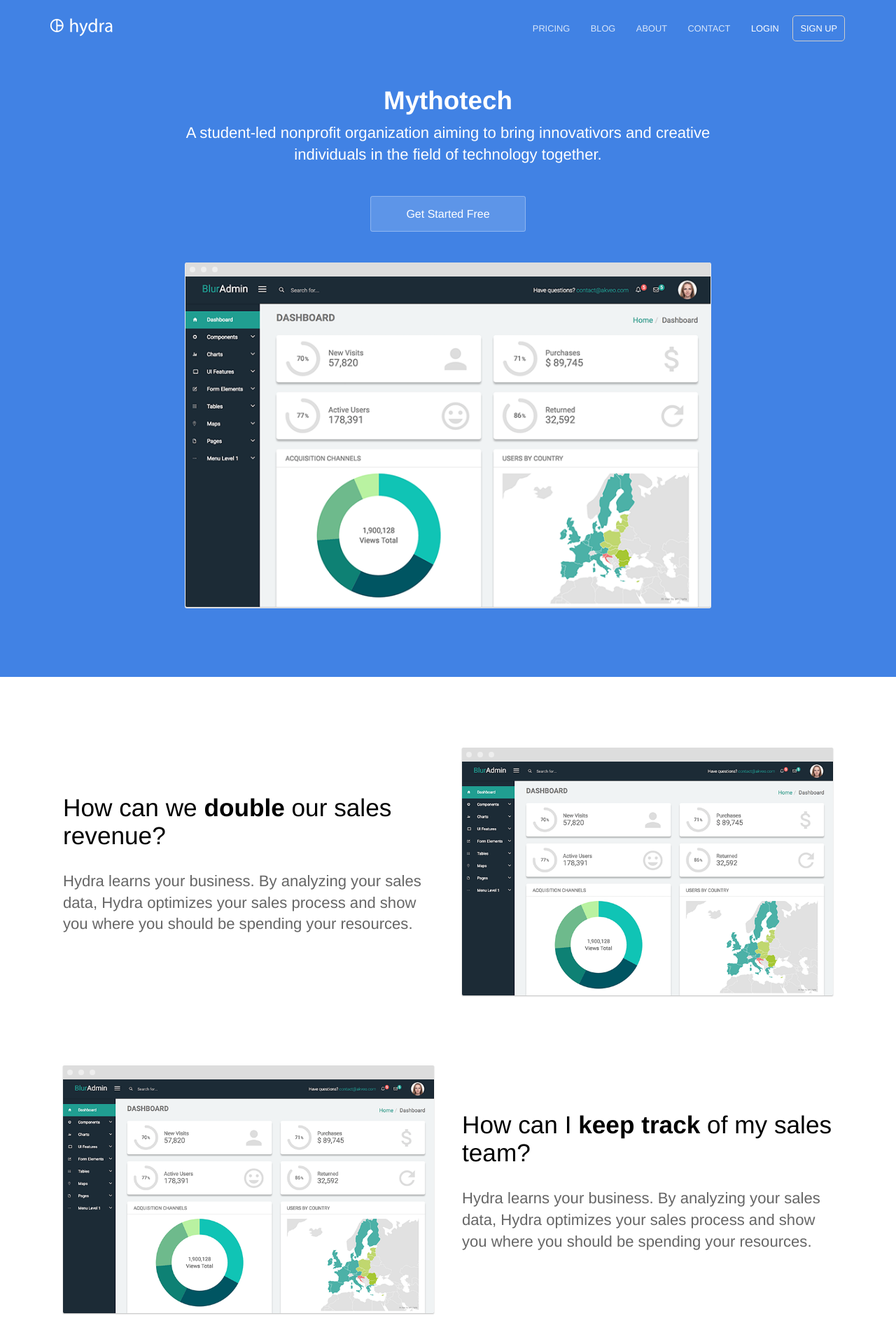
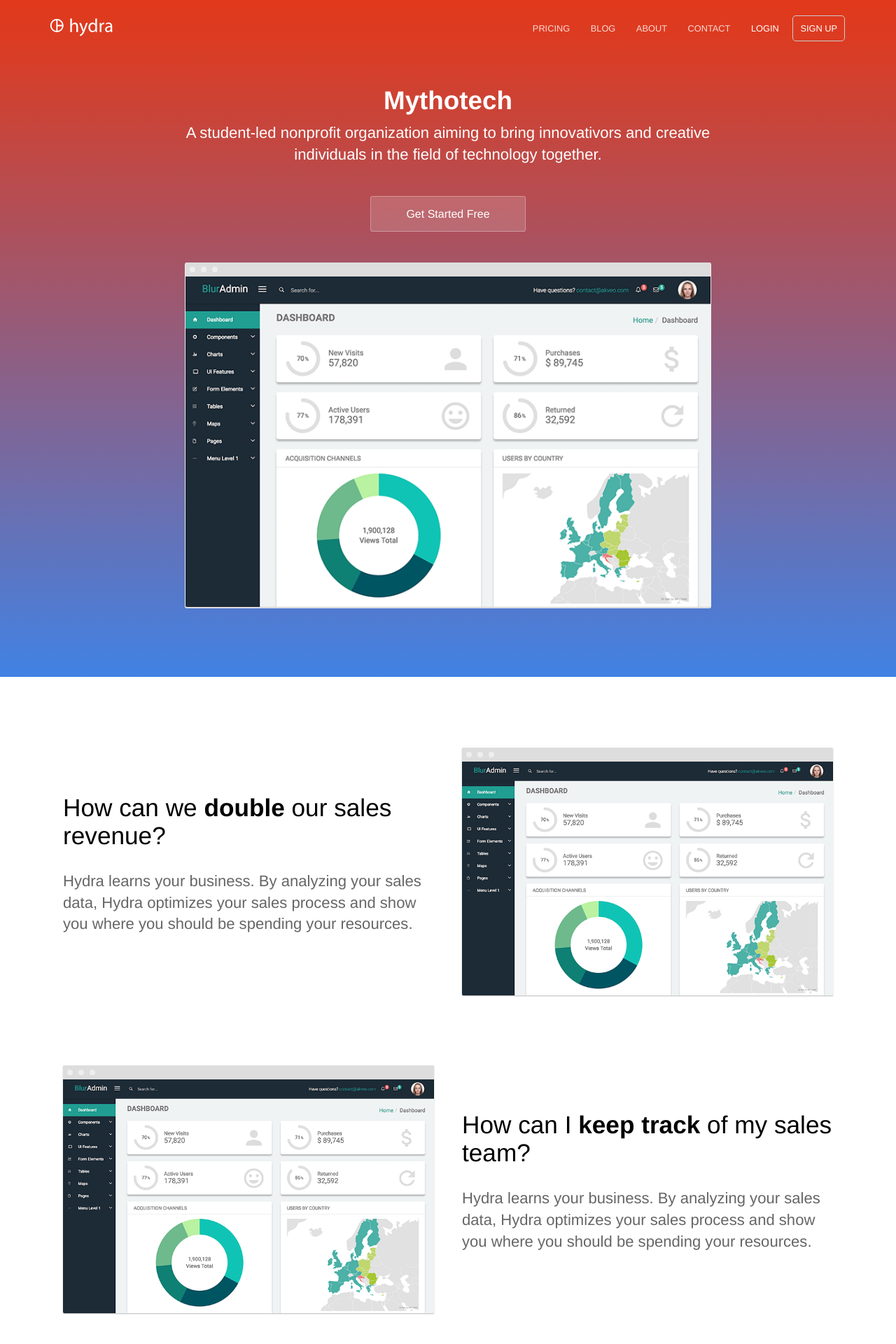
Before and after one commit to Mythotech/mythotech.github.io, a Jekyll site: the page built from index.html, in a window 1280 px wide. Shown: the top 1920 px of the page at 70% size. Built offline with Jekyll 4.4.1, drawn with Linux system fonts in a browser that asks for light colours.

Commit message:
initialcommit

```diff
--- a/_sass/variables.scss
+++ b/_sass/variables.scss
@@ -1,4 +1,4 @@
-$brand-color: #4182e4;
+$brand-color: #E1391B;
 $secondary-brand-color: #4182e4;
 $middle-gradient-color: mix($brand-color, $secondary-brand-color, 95%);
 
```
